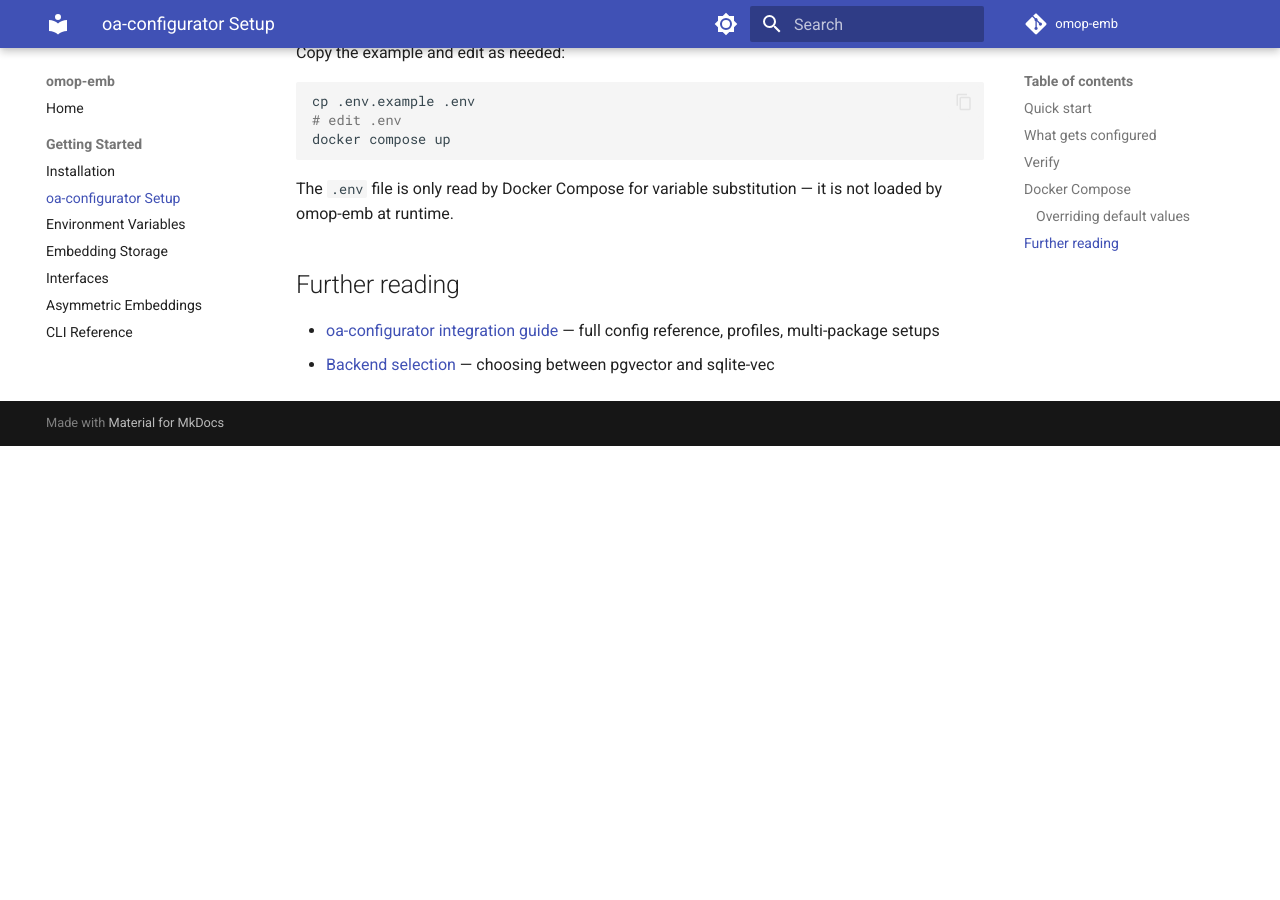
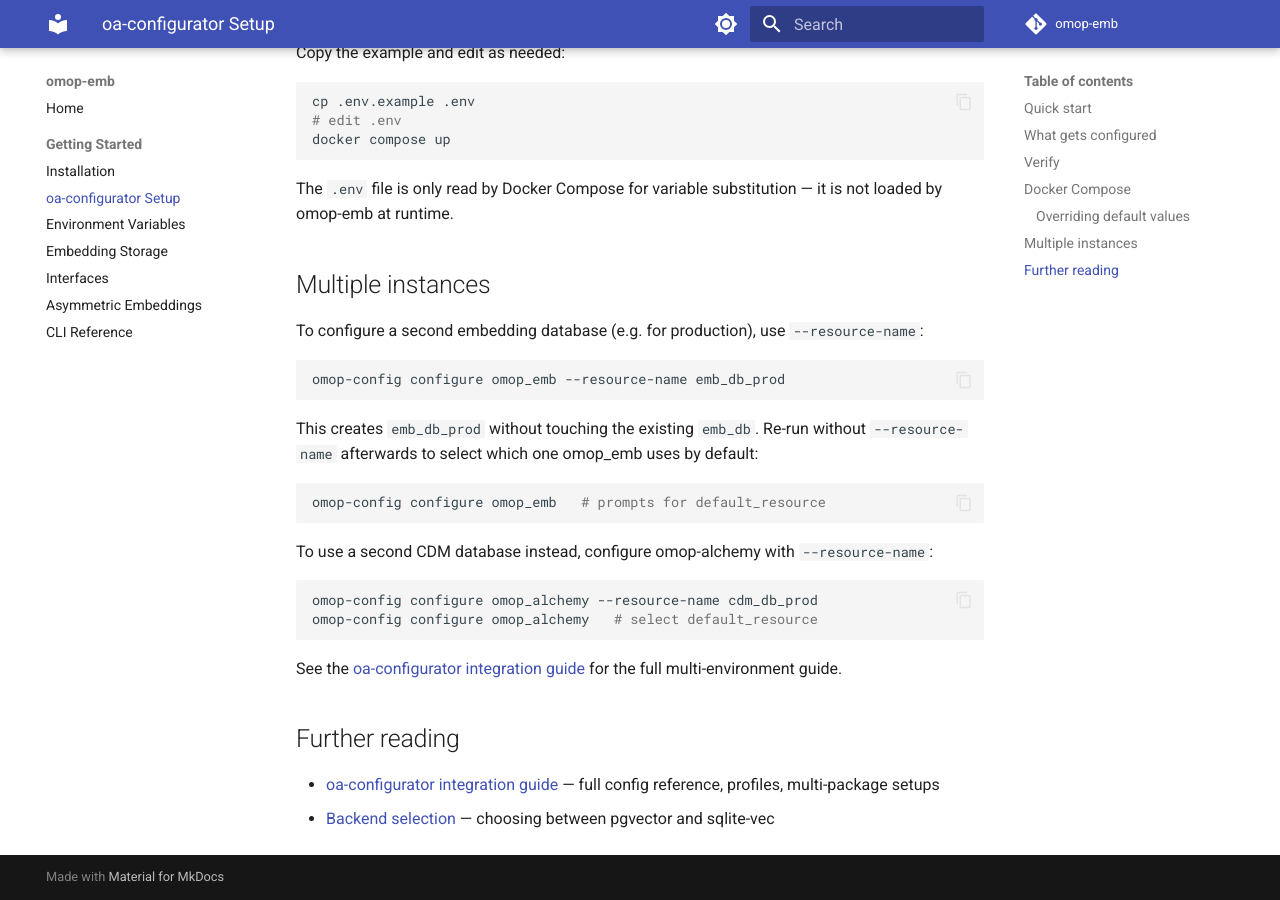
Before and after one commit to AustralianCancerDataNetwork/omop-emb, an MkDocs documentation site: the page built from docs/getting-started/configuration.md, in a window 1280 px wide and 900 px high, scrolled down 1692 px. Built offline with MkDocs 1.6.1 and Material for MkDocs 9.7.7, drawn with Linux system fonts in a browser that asks for light colours; comment, search, counter and statistics services are not loaded; before the commit the page ends 2138 px from its top, so only the background shows below that.

Commit message:
Updated schema and usernames

````diff
--- a/docs/getting-started/configuration.md
+++ b/docs/getting-started/configuration.md
@@ -75,6 +75,30 @@ docker compose up
 The `.env` file is only read by Docker Compose for variable substitution — it is not
 loaded by omop-emb at runtime.
 
+## Multiple instances
+
+To configure a second embedding database (e.g. for production), use `--resource-name`:
+
+```bash
+omop-config configure omop_emb --resource-name emb_db_prod
+```
+
+This creates `emb_db_prod` without touching the existing `emb_db`. Re-run without
+`--resource-name` afterwards to select which one omop_emb uses by default:
+
+```bash
+omop-config configure omop_emb   # prompts for default_resource
+```
+
+To use a second CDM database instead, configure omop-alchemy with `--resource-name`:
+
+```bash
+omop-config configure omop_alchemy --resource-name cdm_db_prod
+omop-config configure omop_alchemy   # select default_resource
+```
+
+See the [oa-configurator integration guide](https://AustralianCancerDataNetwork.github.io/oa-configurator/integration/#multiple-environments) for the full multi-environment guide.
+
 ## Further reading
 
 - [oa-configurator integration guide](https://AustralianCancerDataNetwork.github.io/oa-configurator/integration/) — full config reference, profiles, multi-package setups
````
Also changed, not shown: docker-compose.yaml (+7 -7 lines), 1 other file.
